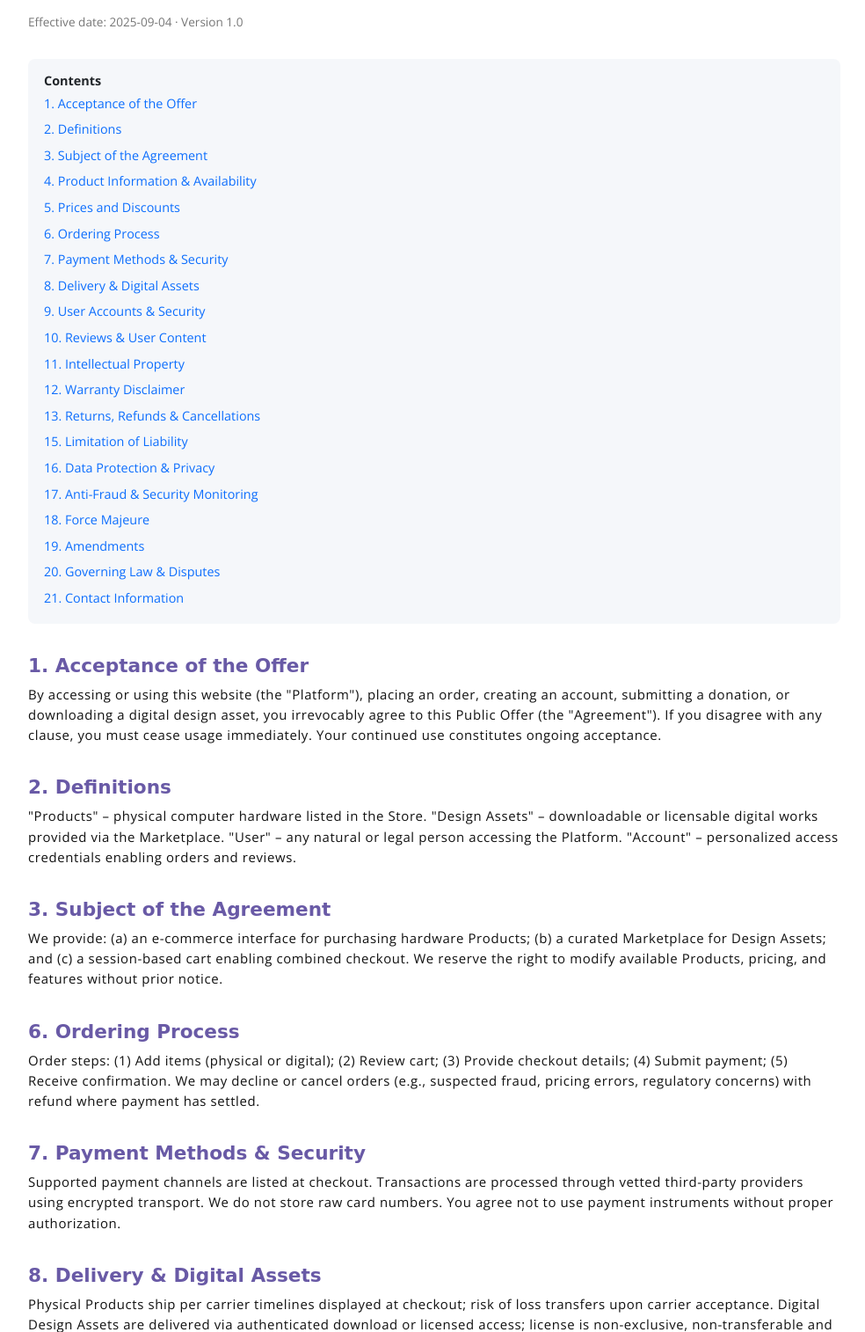
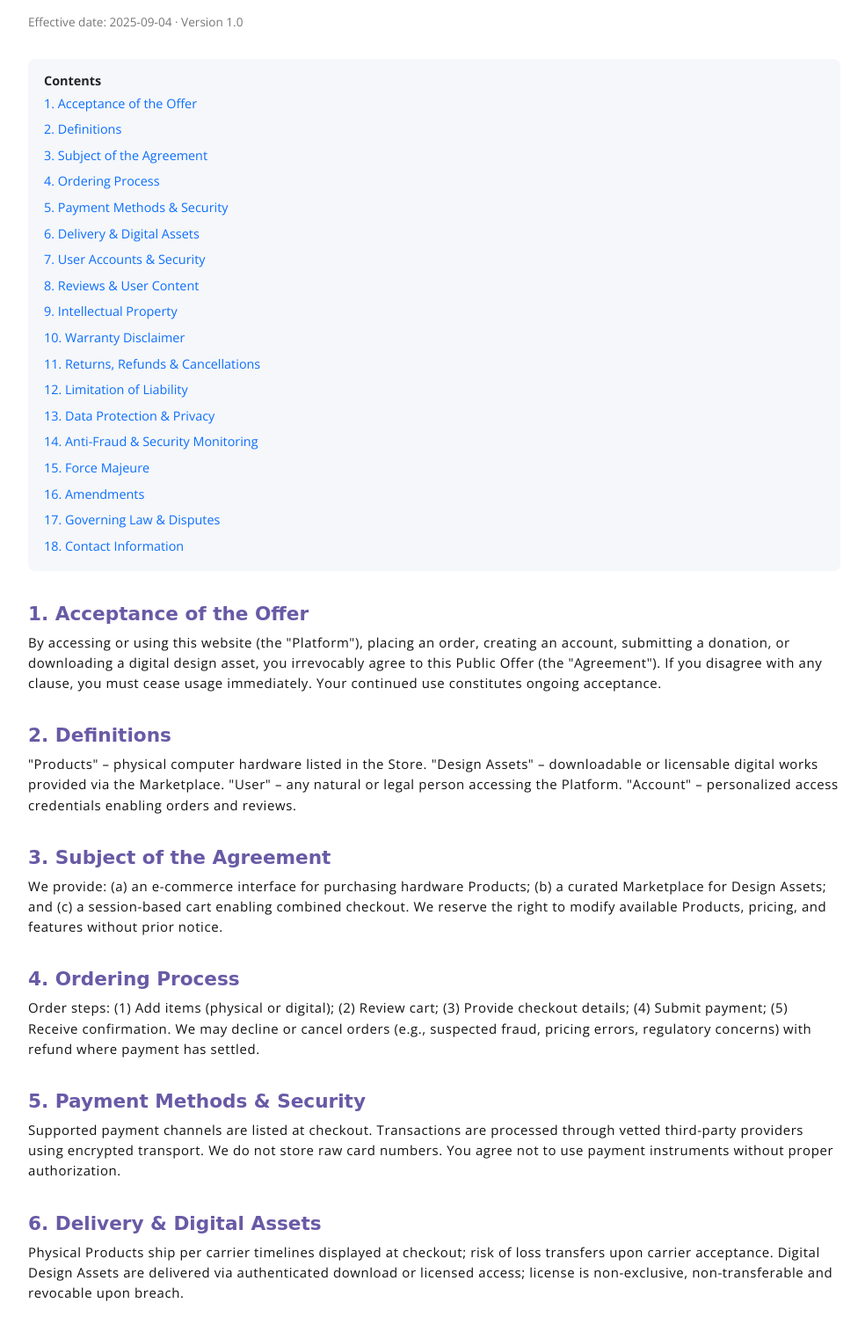
Before and after one commit to Bayrambek770/tech-store, a Django app: page /public-offer/ in a window 1280 px wide. Shown: the part 175-1689 px from the top of the page at 88% size, without its empty margins (146-1130 px from the left). Run offline with Django 5.2, Linux system fonts and the light colour scheme; some libraries are stand-ins or nearby versions; some web fonts are replaced.

Commit message:
fixing missing leaks in html translation

```diff
--- a/templates/public_offer.html
+++ b/templates/public_offer.html
@@ -44,42 +44,40 @@
   <a href="#1">{% trans "1. Acceptance of the Offer" %}</a>
   <a href="#2">{% trans "2. Definitions" %}</a>
   <a href="#3">{% trans "3. Subject of the Agreement" %}</a>
-  <a href="#4">{% trans "4. Product Information & Availability" %}</a>
-  <a href="#5">{% trans "5. Prices and Discounts" %}</a>
-  <a href="#6">{% trans "6. Ordering Process" %}</a>
-  <a href="#7">{% trans "7. Payment Methods & Security" %}</a>
-  <a href="#8">{% trans "8. Delivery & Digital Assets" %}</a>
-  <a href="#9">{% trans "9. User Accounts & Security" %}</a>
-  <a href="#10">{% trans "10. Reviews & User Content" %}</a>
-  <a href="#11">{% trans "11. Intellectual Property" %}</a>
-  <a href="#12">{% trans "12. Warranty Disclaimer" %}</a>
-  <a href="#13">{% trans "13. Returns, Refunds & Cancellations" %}</a>
-  <a href="#15">{% trans "15. Limitation of Liability" %}</a>
-  <a href="#16">{% trans "16. Data Protection & Privacy" %}</a>
-  <a href="#17">{% trans "17. Anti-Fraud & Security Monitoring" %}</a>
-  <a href="#18">{% trans "18. Force Majeure" %}</a>
-  <a href="#19">{% trans "19. Amendments" %}</a>
-  <a href="#20">{% trans "20. Governing Law & Disputes" %}</a>
-  <a href="#21">{% trans "21. Contact Information" %}</a>
+  <a href="#6">{% trans "4. Ordering Process" %}</a>
+  <a href="#7">{% trans "5. Payment Methods & Security" %}</a>
+  <a href="#8">{% trans "6. Delivery & Digital Assets" %}</a>
+  <a href="#9">{% trans "7. User Accounts & Security" %}</a>
+  <a href="#10">{% trans "8. Reviews & User Content" %}</a>
+  <a href="#11">{% trans "9. Intellectual Property" %}</a>
+  <a href="#12">{% trans "10. Warranty Disclaimer" %}</a>
+  <a href="#13">{% trans "11. Returns, Refunds & Cancellations" %}</a>
+  <a href="#15">{% trans "12. Limitation of Liability" %}</a>
+  <a href="#16">{% trans "13. Data Protection & Privacy" %}</a>
+  <a href="#17">{% trans "14. Anti-Fraud & Security Monitoring" %}</a>
+  <a href="#18">{% trans "15. Force Majeure" %}</a>
+  <a href="#19">{% trans "16. Amendments" %}</a>
+  <a href="#20">{% trans "17. Governing Law & Disputes" %}</a>
+  <a href="#21">{% trans "18. Contact Information" %}</a>
     </div>
   <div id="1" class="clause"><h2>{% trans "1. Acceptance of the Offer" %}</h2><p>{% blocktrans %}By accessing or using this website (the "Platform"), placing an order, creating an account, submitting a donation, or downloading a digital design asset, you irrevocably agree to this Public Offer (the "Agreement"). If you disagree with any clause, you must cease usage immediately. Your continued use constitutes ongoing acceptance.{% endblocktrans %}</p></div>
   <div id="2" class="clause"><h2>{% trans "2. Definitions" %}</h2><p>{% blocktrans %}<strong>"Products"</strong> – physical computer hardware listed in the Store. <strong>"Design Assets"</strong> – downloadable or licensable digital works provided via the Marketplace. <strong>"User"</strong> – any natural or legal person accessing the Platform. <strong>"Account"</strong> – personalized access credentials enabling orders and reviews.{% endblocktrans %}</p></div>
   <div id="3" class="clause"><h2>{% trans "3. Subject of the Agreement" %}</h2><p>{% blocktrans %}We provide: (a) an e-commerce interface for purchasing hardware Products; (b) a curated Marketplace for Design Assets; and (c) a session-based cart enabling combined checkout. We reserve the right to modify available Products, pricing, and features without prior notice.{% endblocktrans %}</p></div>
-  <div id="6" class="clause"><h2>{% trans "6. Ordering Process" %}</h2><p>{% blocktrans %}Order steps: (1) Add items (physical or digital); (2) Review cart; (3) Provide checkout details; (4) Submit payment; (5) Receive confirmation. We may decline or cancel orders (e.g., suspected fraud, pricing errors, regulatory concerns) with refund where payment has settled.{% endblocktrans %}</p></div>
-  <div id="7" class="clause"><h2>{% trans "7. Payment Methods & Security" %}</h2><p>{% blocktrans %}Supported payment channels are listed at checkout. Transactions are processed through vetted third-party providers using encrypted transport. We do not store raw card numbers. You agree not to use payment instruments without proper authorization.{% endblocktrans %}</p></div>
-  <div id="8" class="clause"><h2>{% trans "8. Delivery & Digital Assets" %}</h2><p>{% blocktrans %}Physical Products ship per carrier timelines displayed at checkout; risk of loss transfers upon carrier acceptance. Digital Design Assets are delivered via authenticated download or licensed access; license is non-exclusive, non-transferable and revocable upon breach.{% endblocktrans %}</p></div>
-  <div id="9" class="clause"><h2>{% trans "9. User Accounts & Security" %}</h2><p>{% blocktrans %}You must maintain accurate profile data, safeguard credentials, and promptly report unauthorized use. We may suspend accounts exhibiting abusive, fraudulent or security-compromising behavior.{% endblocktrans %}</p></div>
-  <div id="10" class="clause"><h2>{% trans "10. Reviews & User Content" %}</h2><p>{% blocktrans %}Reviews must reflect genuine personal experience and comply with applicable law. We may moderate or remove content that is misleading, defamatory, obscene, infringing, spam-like, or violates this Agreement. One review per Product or Asset per account (editable thereafter).{% endblocktrans %}</p></div>
-  <div id="11" class="clause"><h2>{% trans "11. Intellectual Property" %}</h2><p>{% blocktrans %}All trademarks, logos, interface design, code, product data and Design Assets (unless otherwise attributed) remain our or the respective creator’s intellectual property. Unauthorized reproduction, scraping, or automated extraction is prohibited.{% endblocktrans %}</p></div>
-  <div id="12" class="clause"><h2>{% trans "12. Warranty Disclaimer" %}</h2><p>{% blocktrans %}Except where mandated by law, the Platform and content are provided without warranties (express or implied) including merchantability, fitness for a particular purpose, title, or non-infringement. Hardware manufacturer warranties may apply separately.{% endblocktrans %}</p></div>
-  <div id="13" class="clause"><h2>{% trans "13. Returns, Refunds & Cancellations" %}</h2><p>{% blocktrans %}Eligible physical Products may be returned in original condition within the statutory window (unless classified as final sale). Digital Assets are generally non-refundable once accessed or booked, except where required by consumer protection rules or in cases of confirmed technical defect.{% endblocktrans %}</p></div>
-  <div id="15" class="clause"><h2>{% trans "15. Limitation of Liability" %}</h2><p>{% blocktrans %}To the maximum extent permitted, aggregate liability for any claims arising out of Platform use shall not exceed the total fees paid for the disputed order. We are not liable for indirect, incidental, special or consequential damages.{% endblocktrans %}</p></div>
-  <div id="16" class="clause"><h2>{% trans "16. Data Protection & Privacy" %}</h2><p>{% blocktrans %}Personal data is processed under our Privacy Policy (available separately) for legitimate operational, security, and communication purposes. You consent to necessary cross-border data transfers where applicable safeguards exist.{% endblocktrans %}</p></div>
-  <div id="17" class="clause"><h2>{% trans "17. Anti-Fraud & Security Monitoring" %}</h2><p>{% blocktrans %}We implement automated and manual review layers to detect anomalous patterns (bulk account creation, scripted cart manipulation, abnormal payment attempts). Confirmed abuse may trigger suspension and law enforcement referral.{% endblocktrans %}</p></div>
-  <div id="18" class="clause"><h2>{% trans "18. Force Majeure" %}</h2><p>{% blocktrans %}Performance delays or failures caused by events beyond reasonable control (natural disasters, power failures, cyber incidents, regulatory actions, supply chain disruption) shall not constitute breach. Obligations resume once impediment ends.{% endblocktrans %}</p></div>
-  <div id="19" class="clause"><h2>{% trans "19. Amendments" %}</h2><p>{% blocktrans %}We may revise this Offer by posting an updated version with a new effective date. Material revisions will, where feasible, include a notice banner. Continued usage following publication constitutes acceptance.{% endblocktrans %}</p></div>
-  <div id="20" class="clause"><h2>{% trans "20. Governing Law & Disputes" %}</h2><p>{% blocktrans %}Applicable governing law is determined by our principal place of business unless mandatory consumer jurisdiction rules apply. Parties shall first attempt amicable resolution; failing that, disputes proceed to competent courts of general jurisdiction.{% endblocktrans %}</p></div>
-  <div id="21" class="clause"><h2>{% trans "21. Contact Information" %}</h2><p>{% blocktrans %}Questions, legal notices, or data requests: <a href="mailto:darkandwhite@inbox.eu">darkandwhite@inbox.eu</a>. Physical correspondence address available upon legitimate written request.{% endblocktrans %}</p></div>
+  <div id="6" class="clause"><h2>{% trans "4. Ordering Process" %}</h2><p>{% blocktrans %}Order steps: (1) Add items (physical or digital); (2) Review cart; (3) Provide checkout details; (4) Submit payment; (5) Receive confirmation. We may decline or cancel orders (e.g., suspected fraud, pricing errors, regulatory concerns) with refund where payment has settled.{% endblocktrans %}</p></div>
+  <div id="7" class="clause"><h2>{% trans "5. Payment Methods & Security" %}</h2><p>{% blocktrans %}Supported payment channels are listed at checkout. Transactions are processed through vetted third-party providers using encrypted transport. We do not store raw card numbers. You agree not to use payment instruments without proper authorization.{% endblocktrans %}</p></div>
+  <div id="8" class="clause"><h2>{% trans "6. Delivery & Digital Assets" %}</h2><p>{% blocktrans %}Physical Products ship per carrier timelines displayed at checkout; risk of loss transfers upon carrier acceptance. Digital Design Assets are delivered via authenticated download or licensed access; license is non-exclusive, non-transferable and revocable upon breach.{% endblocktrans %}</p></div>
+  <div id="9" class="clause"><h2>{% trans "7. User Accounts & Security" %}</h2><p>{% blocktrans %}You must maintain accurate profile data, safeguard credentials, and promptly report unauthorized use. We may suspend accounts exhibiting abusive, fraudulent or security-compromising behavior.{% endblocktrans %}</p></div>
+  <div id="10" class="clause"><h2>{% trans "8. Reviews & User Content" %}</h2><p>{% blocktrans %}Reviews must reflect genuine personal experience and comply with applicable law. We may moderate or remove content that is misleading, defamatory, obscene, infringing, spam-like, or violates this Agreement. One review per Product or Asset per account (editable thereafter).{% endblocktrans %}</p></div>
+  <div id="11" class="clause"><h2>{% trans "9. Intellectual Property" %}</h2><p>{% blocktrans %}All trademarks, logos, interface design, code, product data and Design Assets (unless otherwise attributed) remain our or the respective creator’s intellectual property. Unauthorized reproduction, scraping, or automated extraction is prohibited.{% endblocktrans %}</p></div>
+  <div id="12" class="clause"><h2>{% trans "10. Warranty Disclaimer" %}</h2><p>{% blocktrans %}Except where mandated by law, the Platform and content are provided without warranties (express or implied) including merchantability, fitness for a particular purpose, title, or non-infringement. Hardware manufacturer warranties may apply separately.{% endblocktrans %}</p></div>
+  <div id="13" class="clause"><h2>{% trans "11. Returns, Refunds & Cancellations" %}</h2><p>{% blocktrans %}Eligible physical Products may be returned in original condition within the statutory window (unless classified as final sale). Digital Assets are generally non-refundable once accessed or booked, except where required by consumer protection rules or in cases of confirmed technical defect.{% endblocktrans %}</p></div>
+  <div id="14" class="clause"><h2>{% trans "12. Limitation of Liability" %}</h2><p>{% blocktrans %}To the maximum extent permitted, aggregate liability for any claims arising out of Platform use shall not exceed the total fees paid for the disputed order. We are not liable for indirect, incidental, special or consequential damages.{% endblocktrans %}</p></div>
+  <div id="15" class="clause"><h2>{% trans "13. Data Protection & Privacy" %}</h2><p>{% blocktrans %}Personal data is processed under our Privacy Policy (available separately) for legitimate operational, security, and communication purposes. You consent to necessary cross-border data transfers where applicable safeguards exist.{% endblocktrans %}</p></div>
+  <div id="16" class="clause"><h2>{% trans "14. Anti-Fraud & Security Monitoring" %}</h2><p>{% blocktrans %}We implement automated and manual review layers to detect anomalous patterns (bulk account creation, scripted cart manipulation, abnormal payment attempts). Confirmed abuse may trigger suspension and law enforcement referral.{% endblocktrans %}</p></div>
+  <div id="17" class="clause"><h2>{% trans "15. Force Majeure" %}</h2><p>{% blocktrans %}Performance delays or failures caused by events beyond reasonable control (natural disasters, power failures, cyber incidents, regulatory actions, supply chain disruption) shall not constitute breach. Obligations resume once impediment ends.{% endblocktrans %}</p></div>
+  <div id="18" class="clause"><h2>{% trans "16. Amendments" %}</h2><p>{% blocktrans %}We may revise this Offer by posting an updated version with a new effective date. Material revisions will, where feasible, include a notice banner. Continued usage following publication constitutes acceptance.{% endblocktrans %}</p></div>
+  <div id="20" class="clause"><h2>{% trans "17. Governing Law & Disputes" %}</h2><p>{% blocktrans %}Applicable governing law is determined by our principal place of business unless mandatory consumer jurisdiction rules apply. Parties shall first attempt amicable resolution; failing that, disputes proceed to competent courts of general jurisdiction.{% endblocktrans %}</p></div>
+  <div id="21" class="clause"><h2>{% trans "18. Contact Information" %}</h2><p>{% blocktrans %}Questions, legal notices, or data requests: <a href="mailto:darkandwhite@inbox.eu">darkandwhite@inbox.eu</a>. Physical correspondence address available upon legitimate written request.{% endblocktrans %}</p></div>
   <div class="highlight-box"><strong>{% trans "Need a copy?" %}</strong> {% trans "You may print or store this page locally. Continued use of the Platform signifies ongoing acceptance of the latest version of these terms." %}</div>
 
   <!-- Company Info Section -->
```
Also changed, not shown: locale/en/LC_MESSAGES/django.po, locale/ru/LC_MESSAGES/django.po, locale/uz/LC_MESSAGES/django.po.
